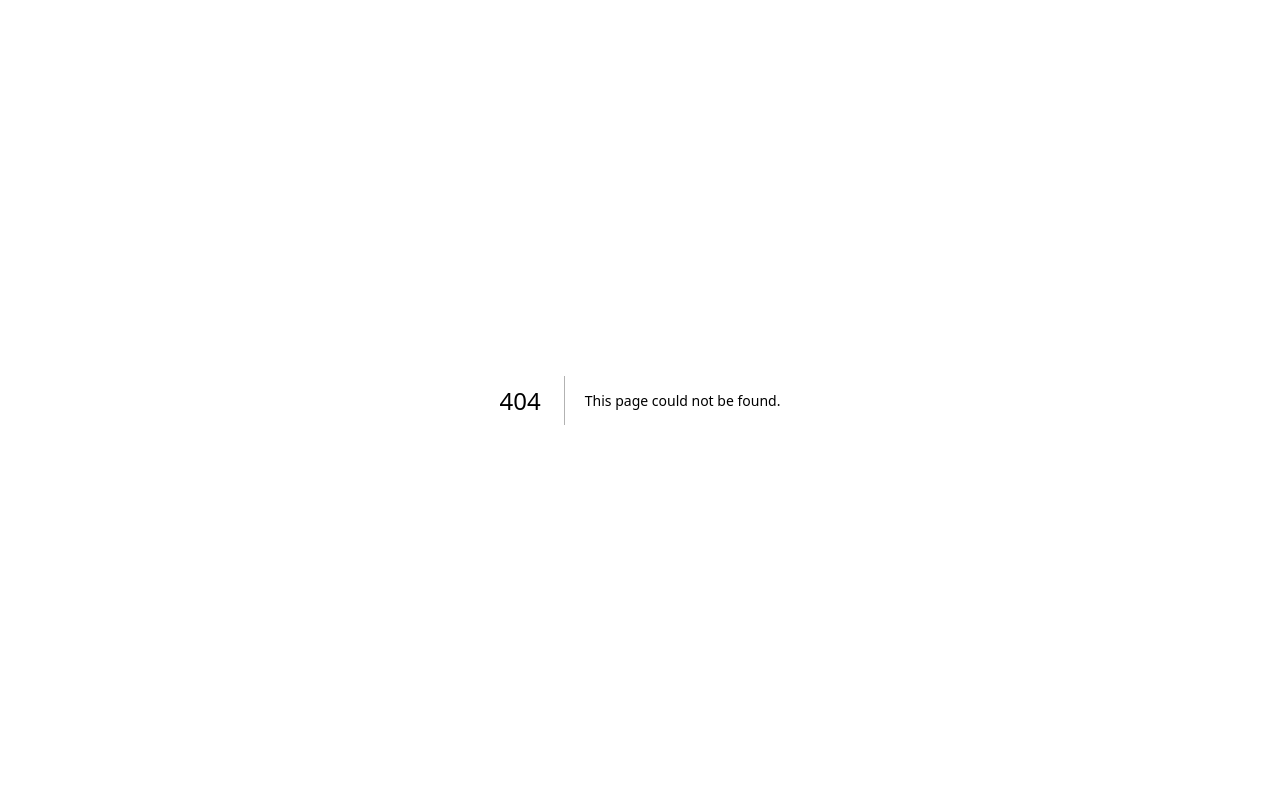
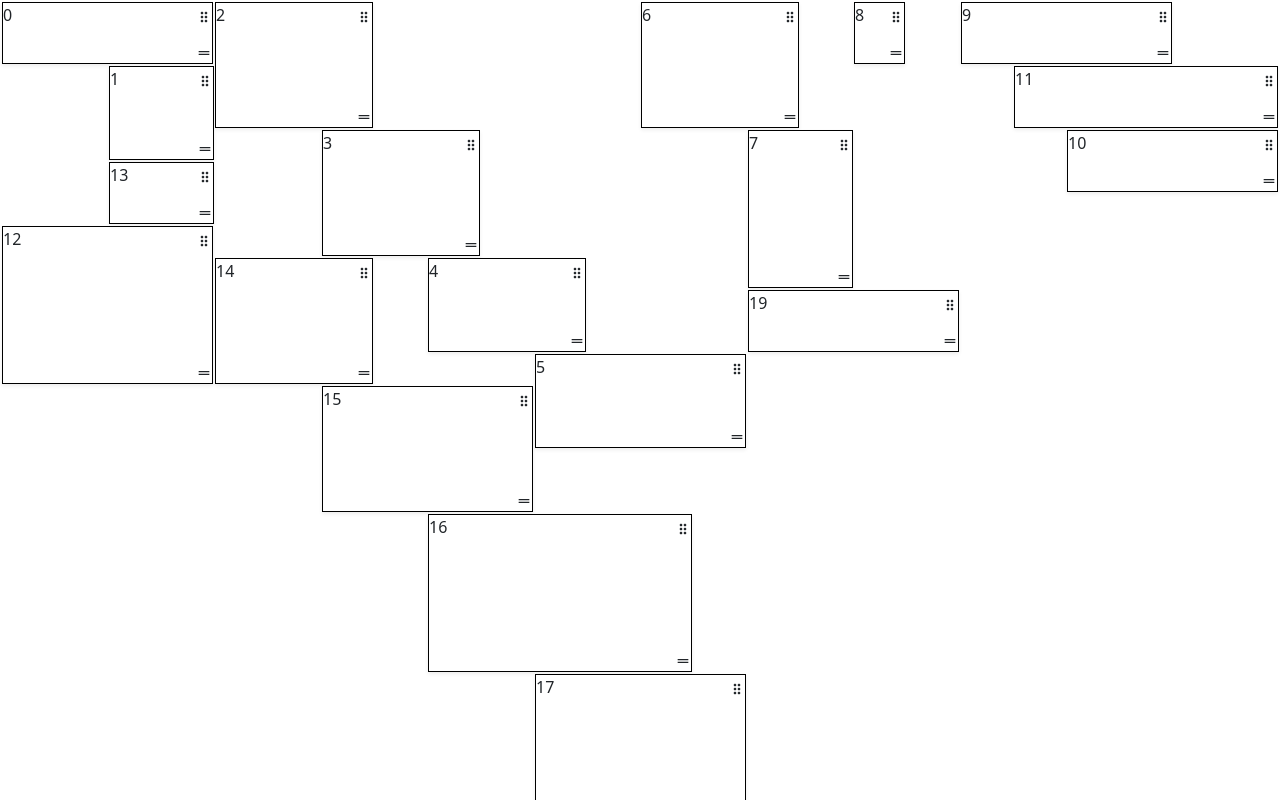
Before and after one commit to RodrigoGama-4/daylist, a Next.js app: page /mural in a window 1280 px wide. Before the commit this address had no page. Shown: the top 800 px of the page. Built offline with nearby package versions, Linux system fonts and the light colour scheme.

Commit message:
react-grid-layout, react-icons

```diff
--- /dev/null
+++ b/app/mural/page.tsx
@@ -0,0 +1,90 @@
+'use client';
+import RGL, {
+  WidthProvider,
+  ReactGridLayoutProps,
+  Layout,
+} from 'react-grid-layout';
+import { useEffect, useRef, useState } from 'react';
+import { MdDragHandle, MdDragIndicator } from 'react-icons/md';
+import _ from 'lodash';
+
+const ReactGridLayout = WidthProvider(RGL);
+
+function generateLayout(props: any) {
+  return _.map(new Array(props.numItems), (item: any, i: number) => {
+    const y: number = props.y || Math.ceil(Math.random() * 4) + 1;
+    return {
+      x: (i * 2) % 24, // rest of 24 cols
+      y: Math.floor(i / 6) * y,
+      w: 1 + Math.round(Math.random() * 4),
+      h: y,
+      i: i.toString(),
+    };
+  });
+}
+
+// GRID
+export default function BasicLayout() {
+  const [layout, setLayout] = useState<Layout[]>();
+  const layoutRefs = useRef<HTMLDivElement[]>([]);
+
+  const numItems = 20;
+  const gridProps: ReactGridLayoutProps = {
+    layout: layout,
+    rowHeight: 30,
+    cols: 24,
+    margin: [2, 2],
+    onLayoutChange: setLayout,
+    resizeHandle: (
+      <div
+        className="react-resizable-handle"
+        style={{
+          position: 'absolute',
+          bottom: 0,
+          right: 0,
+          cursor: 'se-resize',
+        }}
+      >
+        <MdDragHandle />
+      </div>
+    ),
+    draggableHandle: '.react-draggable-handle',
+    // TODO trazer à frente quando mover ou mudar de tamanho
+  };
+
+  useEffect(() => {
+    setLayout(generateLayout({ ...gridProps, numItems }));
+  }, []);
+
+  const grid = _.map(_.range(numItems), (j: number) => {
+    return (
+      <div
+        key={j}
+        id={`item-${j}`}
+        ref={(ref: HTMLDivElement) => ref && layoutRefs.current.push(ref)}
+        className="shadow-sm"
+        style={{
+          border: '1px solid black',
+          background: 'white',
+          transition: 'all',
+          transitionDuration: '1000',
+        }}
+      >
+        <div
+          className="react-draggable-handle"
+          style={{
+            position: 'absolute',
+            top: 0,
+            right: 0,
+            cursor: 'move',
+          }}
+        >
+          <MdDragIndicator />
+        </div>
+        <span>{j}</span>
+      </div>
+    );
+  });
+
+  return <ReactGridLayout {...gridProps}>{grid}</ReactGridLayout>;
+}
--- a/package.json
+++ b/package.json
@@ -17,6 +17,7 @@
     "@types/node": "20.2.1",
     "@types/react": "18.2.6",
     "@types/react-dom": "18.2.4",
+    "@types/react-grid-layout": "^1.3.2",
     "bootstrap": "^5.3.0",
     "encoding": "^0.1.13",
     "firebase": "^9.22.1",
@@ -27,6 +28,8 @@
     "react": "18.2.0",
     "react-bootstrap": "^2.7.4",
     "react-dom": "18.2.0",
+    "react-grid-layout": "^1.3.4",
+    "react-icons": "^4.9.0",
     "rxjs": "^7.8.1",
     "typescript": "5.0.4"
   },
```
Also changed, not shown: 1 other file (tests, documents, lock files or other folders).
